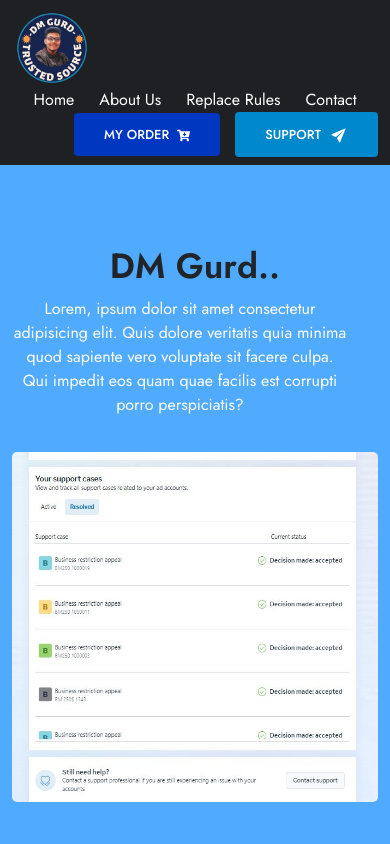
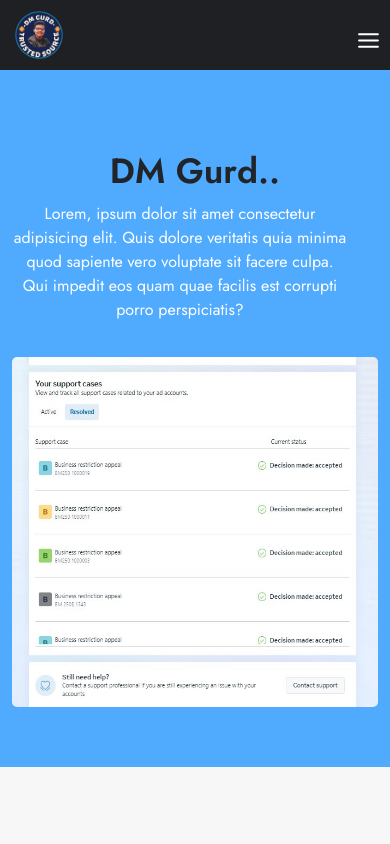
Before and after one commit to goutamray/DM-GURD_website_design_by_React, a React (Vite) app: page / in a window 390 px wide. Shown: the top 844 px of the page. Built offline with nearby package versions, Linux system fonts and the light colour scheme.

Commit message:
Header responsive & login & register page done

```diff
--- a/src/components/header/Header.css
+++ b/src/components/header/Header.css
@@ -4,9 +4,10 @@
   padding: 8px 0px;
   display: flex;
   align-items: center;
-}
- .part1 {
-
+  position: sticky;
+  top: 0%;
+  width: 100%;
+  z-index: 999;
 }
  .part1 a img{
   width: 80px;
@@ -17,38 +18,27 @@
    align-items: center;
    justify-content: center;
 }
- .part2 .menu ul{
+ .part2  ul{
     display: flex;
     align-items: center;
     gap: 25px;
-
-
 }
 
-.part2 .menu ul li a{
+.part2  ul li a{
    font-size: 16px;
    font-weight: 400;
    color: #fff;
    text-transform: capitalize;
 }
 
-.part2 .menu ul li a:hover{
+.part2  ul li a:hover{
    color: var(--hover-color);
    transition: all 0.3s ease-in-out;
 }
-
-.part3 {
-  display: flex;
-  align-items: center;
-  justify-content: flex-end;
+.part2  ul li.my-btn{
+  padding-left: 60px;
 }
-.part3 .support-btn{
-  display: flex;
-  align-items: center;
-  gap: 15px;
-}
-
-.part3 .support-btn a.order-btn{
+.part2  ul li.my-btn a{
   padding: 12px 30px;
   background-color: var(--btn-color);
   font-size: 13px;
@@ -60,21 +50,27 @@
   align-items: center;
   transition: all 0.3s ease-in-out;
   border-radius: 4px;
+}
 
+.part2 input{
+  display: none;
+}
+.part2 span{
+  display: none;
+}
 
-}
-.part3 .support-btn a.order-btn span svg{
+.part2 ul li a.order-btn span svg{
      font-size: 13px;
      font-weight: 500;
      color: #fff;
 }
 
-.part3 .support-btn a.order-btn:hover{
+.part2 ul li a.order-btn:hover{
   background-color: #00a2e7;
   border-radius: 4px;
 }
 
-.part3 .support-btn a.support-btn{
+.part2  ul li a.support-btn{
   padding: 12px 30px;
   background-color: var(--btn2-color);
   font-size: 13px;
@@ -87,14 +83,14 @@
   transition: all 0.3s ease-in-out;
   border-radius: 4px;
 }
-.part3 .support-btn a.support-btn:hover{
+.part2  ul li a.support-btn:hover{
   background-color:#006597;
   border-radius: 4px;
 
 }
 
 
-.part3 .support-btn a.support-btn span svg{
+.part2  ul li a.support-btn span svg{
   font-size: 19px;
   font-weight: 500;
   color: #fff;
@@ -111,3 +107,84 @@
 .bottom-footer p a{
   color: #fff;
 }
+
+
+
+
+
+/* Responsive css */
+@media (min-width : 320px) and (max-width: 768px){
+  .part1{
+    width: 20%;
+  }
+
+  .part2{
+    width: 80%;
+    position: relative;
+  }
+  .part2 span {
+    position: absolute;
+    top: 36%;
+    right: 3%;
+    pointer-events: none;
+    display: block;
+   }
+
+  .part2  span svg{
+    color: #fff;
+    font-size: 25px;
+
+
+  }
+  .part2 input.check-box {
+    font-size: 50px;
+    position: absolute;
+    top: 31%;
+    right: 3%;
+    width: 27px;
+    height: 26px;
+    display: block;
+    opacity: 0;
+    cursor: pointer;
+}
+
+  .part2 input.check-box:checked ~ ul{
+    opacity: 1;
+    visibility: visible;
+  }
+
+  .part2  ul{
+      display: flex;
+      flex-direction: column;
+      position: absolute;
+      top: 100%;
+      right: -6%;
+      gap: 10px;
+      visibility: hidden;
+      opacity: 0;
+      background-color: rgb(144, 144, 144);
+      width: 100%;
+      border-radius: 4px;
+      padding: 20px 0px;
+  }
+  .part2 .menu ul li{
+    padding: 0px 20px;
+  }
+  .part2 .menu ul li a{
+    padding: 5px 0px;
+  }
+  .part2 ul li.my-btn{
+    padding-left: 0px;
+  }
+
+  .part2 ul li a.order-btn span svg{
+    display: none;
+  }
+  .part2 ul li a.support-btn span svg {
+    display: none;
+  }
+}
+
+@media (min-width : 576px) and (max-width: 768px){
+
+}
--- a/src/components/header/Header.jsx
+++ b/src/components/header/Header.jsx
@@ -2,6 +2,7 @@ import { Link } from "react-router-dom"
 import logo from "../../assets/DM-GURD.png"
 import { FaCartArrowDown } from "react-icons/fa";
 import { IoIosSend } from "react-icons/io";
+import { FiMenu } from "react-icons/fi";
 
 
 import "./Header.css"
@@ -18,8 +19,11 @@ const Header = () => {
               </Link>
              </div>
           </div>
-          <div className="col-md-6 part2">
-             <div className="menu">
+          <div className="col-md-10 part2">
+              <input className="check-box" type="checkbox"/>
+              <span > <FiMenu /> </span>
+
+
               <ul>
                 <li>
                   <Link to="/"> Home </Link>
@@ -34,14 +38,15 @@ const Header = () => {
                 <li>
                   <Link to="/contact"> Contact </Link>
                 </li>
+                <li className="my-btn">
+                  <Link to="/my-account" className="order-btn"> my order <span> <FaCartArrowDown /> </span> </Link>
+                </li>
+                <li>
+                <Link to="" className="support-btn"> Support <span> <IoIosSend /> </span> </Link>
+                </li>
+
               </ul>
-             </div>
-          </div>
-          <div className="col-md-4 part3">
-             <div className="support-btn">
-                 <Link to="/my-account" className="order-btn"> my order <span> <FaCartArrowDown /> </span> </Link>
-                 <Link to="" className="support-btn"> Support <span> <IoIosSend /> </span> </Link>
-             </div>
+
           </div>
         </div>
       </div>
--- a/src/index.css
+++ b/src/index.css
@@ -17,6 +17,7 @@ body {
   box-sizing: border-box;
   font-family: "Jost", sans-serif;
   background-color: #f7f7f7;
+  overflow-x: hidden; /* Hide horizontal scrollbar */
 }
 
 ul{
--- /dev/null
+++ b/src/pages/login/Login.css
@@ -0,0 +1,13 @@
+
+.login-form form .show-pass {
+  position: relative;
+}
+.login-form form .mb-3.show-pass span svg{
+ position: absolute;
+ right: 3%;
+ top: 55%;
+}
+
+.account-btn p a:hover{
+  text-decoration: underline;
+}
--- /dev/null
+++ b/src/pages/login/Login.jsx
@@ -0,0 +1,49 @@
+import { useState } from "react";
+import { Link } from "react-router-dom"
+import { FaRegEyeSlash } from "react-icons/fa";
+import { FiEye } from "react-icons/fi";
+
+import "./Login.css"
+const Login = () => {
+  const [showPassword, setShowPassword ] = useState(false);
+
+  return (
+    <>
+      <div className="login py-5">
+        <div className="container">
+          <div className="row">
+            <div className="col-md-4"></div>
+            <div className="col-md-4">
+              <div className="login-form p-4 shadow">
+                <h3 className="text-center mb-3"> Login </h3>
+                <form action="">
+                 <div className=" mb-3">
+                    <label htmlFor="Input">Email address</label>
+                    <input type="email" className="form-control" id="Input"/>
+                  </div>
+                  <div className="mb-3 show-pass">
+                    <label htmlFor="Password"> Password </label>
+                    <input type={ showPassword === false ? "password" : "text"} className="form-control" id="Password" />
+                    <span className="icon" onClick={() => setShowPassword(!showPassword)}>
+                           {
+                              showPassword === false ? <FaRegEyeSlash /> : <FiEye />
+                           }
+
+                      </span>
+                  </div>
+                  <button className="btn btn-primary w-100 mt-3"> Login </button>
+                </form>
+                <div className="account-btn mt-3 text-center">
+                  <p>  <Link to="/register" className=" link-underline-primary"> Create New Account </Link> </p>
+                </div>
+              </div>
+            </div>
+            <div className="col-md-4"></div>
+          </div>
+        </div>
+      </div>
+    </>
+  )
+}
+
+export default Login
--- /dev/null
+++ b/src/pages/register/Register.css
@@ -0,0 +1,13 @@
+
+.register-form form .show-pass {
+  position: relative;
+}
+.register-form form .mb-3.show-pass span svg{
+ position: absolute;
+ right: 3%;
+ top: 55%;
+}
+
+.account-btn p a:hover{
+  text-decoration: underline;
+}
--- /dev/null
+++ b/src/pages/register/Register.jsx
@@ -0,0 +1,55 @@
+import { useState } from "react";
+import { Link } from "react-router-dom"
+import { FaRegEyeSlash } from "react-icons/fa";
+import { FiEye } from "react-icons/fi";
+
+
+import "./Register.css";
+const Register = () => {
+  const [showPassword2, setShowPassword2 ] = useState(false);
+  return (
+    <>
+       <div className="login py-5">
+        <div className="container">
+          <div className="row">
+            <div className="col-md-4"></div>
+            <div className="col-md-4">
+              <div className="register-form p-4 shadow">
+                <h3 className="text-center mb-3"> Register </h3>
+                <form action="">
+                <div className=" mb-3">
+                   <label htmlFor="floatingData"> Name </label>
+                    <input type="text" className="form-control" id="floatingData" />
+
+                  </div>
+                 <div className=" mb-3">
+                    <label htmlFor="floatingInput">Email address</label>
+                    <input type="email" className="form-control" id="floatingInput" />
+                  </div>
+                  <div className="mb-3 show-pass">
+                    <label htmlFor="Password"> Password </label>
+                    <input type={ showPassword2 === false ? "password" : "text"} className="form-control" id="Password" />
+                    <span className="icon" onClick={() => setShowPassword2(!showPassword2)}>
+                        {
+                           showPassword2 === false ? <FaRegEyeSlash /> : <FiEye />
+                        }
+
+                      </span>
+                  </div>
+                  <button className="btn btn-primary w-100 mt-3"> Register </button>
+                </form>
+                <div className="account-btn text-center mt-3">
+                  <p>   <Link to="/login" className="link-underline-primary"> Already have an account </Link> </p>
+
+                </div>
+              </div>
+            </div>
+            <div className="col-md-4"></div>
+          </div>
+        </div>
+      </div>
+    </>
+  )
+}
+
+export default Register
```
Also changed, not shown: src/router/publicRoute.jsx (+11 -1 lines). Lines whose indentation alone changed are shown as unchanged.
